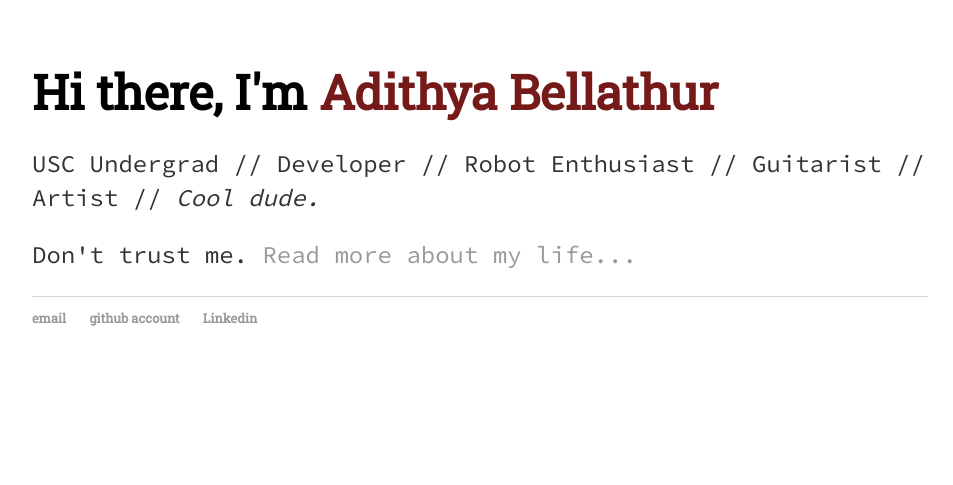
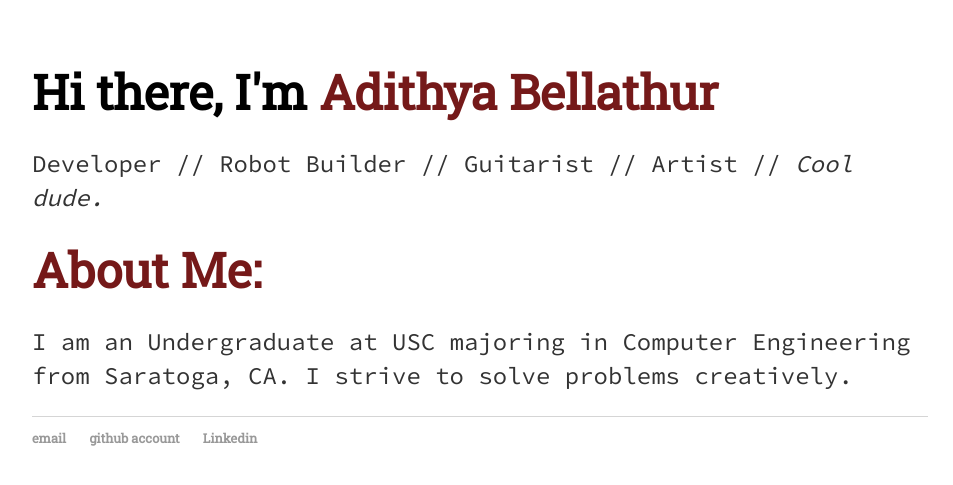
Before and after one commit to adibellathur/adibellathur.github.io, a Jekyll site: the page built from index.html, in a window 1280 px wide. Shown: the top 485 px of the page, without its empty margins (160-1113 px from the left). Built offline with Jekyll 4.4.1, drawn with Linux system fonts in a browser that asks for light colours.

Commit message:
About me added

```diff
--- a/index.html
+++ b/index.html
@@ -4,6 +4,8 @@ title: Adithya Bellathur
 ---
 <div class="blurb">
 	<h1>Hi there, I'm </h1><h2>Adithya Bellathur</h2>
-	<p> USC Undergrad // Developer // Robot Enthusiast // Guitarist // Artist // <em>Cool dude.</em> </p>
-	<p>Don't trust me. <a href="/about">Read more about my life...</a></p>
+	<p> Developer // Robot Builder // Guitarist // Artist // <em>Cool dude.</em> </p>
+	<h2>About Me:</h2>
+	<p>
+	I am an Undergraduate at USC majoring in Computer Engineering from Saratoga, CA. I strive to solve problems creatively.
 </div><!-- /.blurb -->
```
